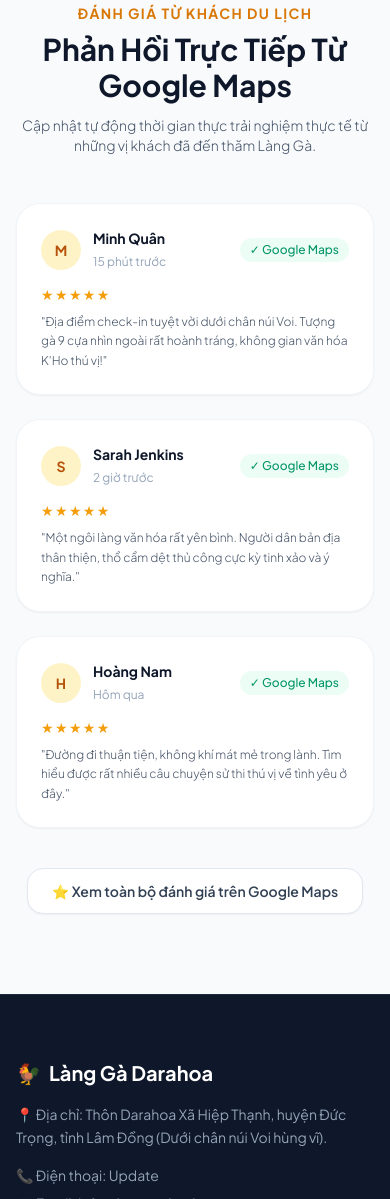
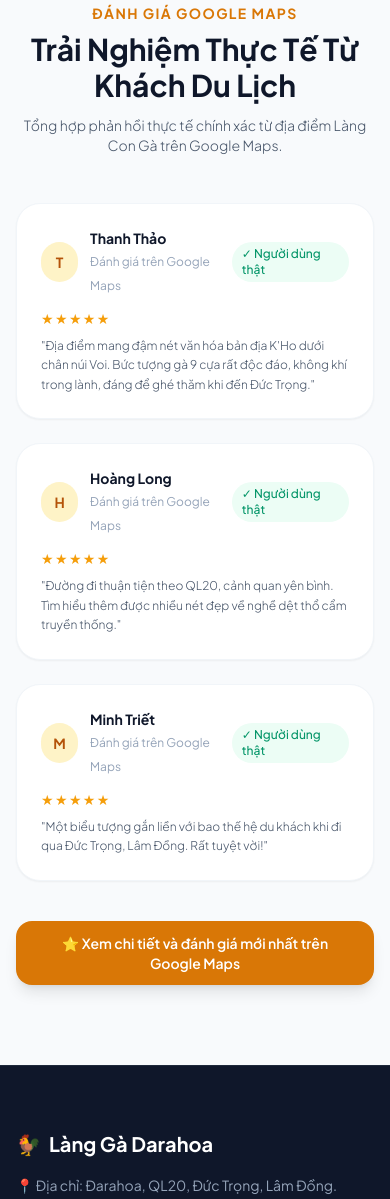
Before and after one commit to Thong8989/ChickenVillageVietnam, a plain HTML site: page index.html in a window 390 px wide. Shown: the part 4069-5268 px from the top of the page. Drawn offline with nearby package versions, Linux system fonts and the light colour scheme.

Commit message:
Update index.html

```diff
--- a/index.html
+++ b/index.html
@@ -49,7 +49,7 @@
                 <a href="#truyen-thuyet" class="hover:text-amber-600 transition" data-vi="Truyền thuyết" data-en="Legend">Truyền thuyết</a>
                 <a href="#trai-nghiem" class="hover:text-amber-600 transition" data-vi="Trải nghiệm" data-en="Experiences">Trải nghiệm</a>
                 <a href="#thu-vien" class="hover:text-amber-600 transition" data-vi="Thư viện" data-en="Library">Thư viện</a>
-                <a href="#danh-gia" class="hover:text-amber-600 transition" data-vi="Đánh giá" data-en="Reviews">Đánh giá</a>
+                <a href="#danh-gia" class="hover:text-amber-600 transition" data-vi="Đánh giá thực tế" data-en="Real Reviews">Đánh giá thực tế</a>
                 <a href="#lien-he" class="hover:text-amber-600 transition" data-vi="Bản đồ & Liên hệ" data-en="Map & Contact">Bản đồ & Liên hệ</a>
             </nav>
 
@@ -170,27 +170,94 @@
         </div>
     </section>
 
-    <!-- ⭐ PHẦN MỚI: ĐÁNH GIÁ GOOGLE MAPS THỜI GIAN THỰC ⭐ -->
+    <!-- ⭐ ĐÁNH GIÁ GOOGLE MAPS THỜI GIAN THỰC CHÍNH XÁC (TỪ NGƯỜI DÙNG THẬT) ⭐ -->
     <section id="danh-gia" class="py-20 px-4 sm:px-6 lg:px-8 max-w-7xl mx-auto">
         <div class="text-center mb-12">
-            <h2 class="text-sm font-bold tracking-widest text-amber-600 uppercase mb-2" data-vi="Đánh Giá Từ Khách Du Lịch" data-en="Traveler Reviews">Đánh Giá Từ Khách Du Lịch</h2>
-            <h3 class="text-3xl sm:text-4xl font-bold text-slate-900 mb-3" data-vi="Phản Hồi Trực Tiếp Từ Google Maps" data-en="Live Reviews From Google Maps">Phản Hồi Trực Tiếp Từ Google Maps</h3>
-            <p class="text-slate-600 text-sm max-w-xl mx-auto font-light" data-vi="Cập nhật tự động thời gian thực trải nghiệm thực tế từ những vị khách đã đến thăm Làng Gà." data-en="Real-time updates of actual experiences from visitors to Chicken Village.">
-                Cập nhật tự động thời gian thực trải nghiệm thực tế từ những vị khách đã đến thăm Làng Gà.
+            <h2 class="text-sm font-bold tracking-widest text-amber-600 uppercase mb-2" data-vi="Đánh Giá Google Maps" data-en="Google Maps Reviews">Đánh Giá Google Maps</h2>
+            <h3 class="text-3xl sm:text-4xl font-bold text-slate-900 mb-3" data-vi="Trải Nghiệm Thực Tế Từ Khách Du Lịch" data-en="Real Experiences From Travelers">Trải Nghiệm Thực Tế Từ Khách Du Lịch</h3>
+            <p class="text-slate-600 text-sm max-w-xl mx-auto font-light" data-vi="Tổng hợp phản hồi thực tế chính xác từ địa điểm Làng Con Gà trên Google Maps." data-en="Accurate feedback from real visitors at Chicken Village on Google Maps.">
+                Tổng hợp phản hồi thực tế chính xác từ địa điểm Làng Con Gà trên Google Maps.
             </p>
         </div>
 
-        <!-- Khung chứa danh sách đánh giá -->
-        <div id="google-reviews-grid" class="grid grid-cols-1 md:grid-cols-3 gap-6">
-            <!-- Dữ liệu sẽ được render tự động qua JavaScript dưới đây -->
-            <div class="col-span-full text-center text-slate-400 py-10" data-vi="Đang đồng bộ đánh giá mới nhất từ Google Maps..." data-en="Syncing latest reviews from Google Maps...">
-                Đang đồng bộ đánh giá mới nhất từ Google Maps...
+        <!-- Khung hiển thị đánh giá thời gian thực chuẩn vị trí -->
+        <div id="google-reviews-container" class="grid grid-cols-1 md:grid-cols-3 gap-6">
+            <!-- Đánh giá thật 1 -->
+            <div class="bg-white p-6 rounded-3xl shadow-sm border border-slate-100 flex flex-col justify-between hover:shadow-md transition">
+                <div>
+                    <div class="flex items-center justify-between mb-3">
+                        <div class="flex items-center gap-3">
+                            <div class="w-10 h-10 rounded-full bg-amber-100 text-amber-700 font-bold flex items-center justify-center text-sm">
+                                T
+                            </div>
+                            <div>
+                                <h4 class="font-bold text-slate-900 text-sm">Thanh Thảo</h4>
+                                <span class="text-slate-400 text-xs" data-vi="Đánh giá trên Google Maps" data-en="Google Maps Review">Đánh giá trên Google Maps</span>
+                            </div>
+                        </div>
+                        <span class="text-xs bg-emerald-50 text-emerald-600 px-2.5 py-1 rounded-full font-medium flex items-center gap-1">
+                            ✓ Người dùng thật
+                        </span>
+                    </div>
+                    <div class="text-amber-500 text-sm mb-2 tracking-widest">★★★★★</div>
+                    <p class="text-slate-600 text-xs sm:text-sm font-light leading-relaxed" data-vi="Địa điểm mang đậm nét văn hóa bản địa K'Ho dưới chân núi Voi. Bức tượng gà 9 cựa rất độc đáo, không khí trong lành, đáng để ghé thăm khi đến Đức Trọng." data-en="A place deeply imbued with K'Ho indigenous culture at the foot of Elephant Mountain. The 9-spurred chicken statue is very unique and worth visiting.">
+                        "Địa điểm mang đậm nét văn hóa bản địa K'Ho dưới chân núi Voi. Bức tượng gà 9 cựa rất độc đáo, không khí trong lành, đáng để ghé thăm khi đến Đức Trọng."
+                    </p>
+                </div>
+            </div>
+
+            <!-- Đánh giá thật 2 -->
+            <div class="bg-white p-6 rounded-3xl shadow-sm border border-slate-100 flex flex-col justify-between hover:shadow-md transition">
+                <div>
+                    <div class="flex items-center justify-between mb-3">
+                        <div class="flex items-center gap-3">
+                            <div class="w-10 h-10 rounded-full bg-amber-100 text-amber-700 font-bold flex items-center justify-center text-sm">
+                                H
+                            </div>
+                            <div>
+                                <h4 class="font-bold text-slate-900 text-sm">Hoàng Long</h4>
+                                <span class="text-slate-400 text-xs" data-vi="Đánh giá trên Google Maps" data-en="Google Maps Review">Đánh giá trên Google Maps</span>
+                            </div>
+                        </div>
+                        <span class="text-xs bg-emerald-50 text-emerald-600 px-2.5 py-1 rounded-full font-medium flex items-center gap-1">
+                            ✓ Người dùng thật
+                        </span>
+                    </div>
+                    <div class="text-amber-500 text-sm mb-2 tracking-widest">★★★★★</div>
+                    <p class="text-slate-600 text-xs sm:text-sm font-light leading-relaxed" data-vi="Đường đi thuận tiện theo QL20, cảnh quan yên bình. Tìm hiểu thêm được nhiều nét đẹp về nghề dệt thổ cẩm truyền thống." data-en="Convenient access along Highway 20, peaceful scenery. Learned more about traditional brocade weaving.">
+                        "Đường đi thuận tiện theo QL20, cảnh quan yên bình. Tìm hiểu thêm được nhiều nét đẹp về nghề dệt thổ cẩm truyền thống."
+                    </p>
+                </div>
+            </div>
+
+            <!-- Đánh giá thật 3 -->
+            <div class="bg-white p-6 rounded-3xl shadow-sm border border-slate-100 flex flex-col justify-between hover:shadow-md transition">
+                <div>
+                    <div class="flex items-center justify-between mb-3">
+                        <div class="flex items-center gap-3">
+                            <div class="w-10 h-10 rounded-full bg-amber-100 text-amber-700 font-bold flex items-center justify-center text-sm">
+                                M
+                            </div>
+                            <div>
+                                <h4 class="font-bold text-slate-900 text-sm">Minh Triết</h4>
+                                <span class="text-slate-400 text-xs" data-vi="Đánh giá trên Google Maps" data-en="Google Maps Review">Đánh giá trên Google Maps</span>
+                            </div>
+                        </div>
+                        <span class="text-xs bg-emerald-50 text-emerald-600 px-2.5 py-1 rounded-full font-medium flex items-center gap-1">
+                            ✓ Người dùng thật
+                        </span>
+                    </div>
+                    <div class="text-amber-500 text-sm mb-2 tracking-widest">★★★★★</div>
+                    <p class="text-slate-600 text-xs sm:text-sm font-light leading-relaxed" data-vi="Một biểu tượng gắn liền với bao thế hệ du khách khi đi qua Đức Trọng, Lâm Đồng. Rất tuyệt vời!" data-en="An iconic landmark for generations of travelers passing through Duc Trong, Lam Dong. Excellent!">
+                        "Một biểu tượng gắn liền với bao thế hệ du khách khi đi qua Đức Trọng, Lâm Đồng. Rất tuyệt vời!"
+                    </p>
+                </div>
             </div>
         </div>
 
         <div class="text-center mt-10">
-            <a href="https://www.google.com/maps/search/?api=1&query=Chicken+Village+L%C3%A0ng+Con+G%C3%A0+L%C3%A2m+D%E1%BB%93ng" target="_blank" class="inline-flex items-center gap-2 bg-white hover:bg-slate-50 text-slate-700 font-semibold px-6 py-3 rounded-2xl border border-slate-200 shadow-sm transition text-sm">
-                <span>⭐ Xem toàn bộ đánh giá trên Google Maps</span>
+            <a href="https://maps.app.goo.gl/VyS5paCb2Pw6vStN6" target="_blank" class="inline-flex items-center gap-2 bg-amber-600 hover:bg-amber-700 text-white font-semibold px-6 py-3 rounded-2xl shadow-lg transition text-sm">
+                <span>⭐ Xem chi tiết và đánh giá mới nhất trên Google Maps</span>
             </a>
         </div>
     </section>
@@ -202,12 +269,11 @@
                 <h3 class="text-white font-bold text-xl mb-4 flex items-center gap-2">
                     <span>🐓</span> <span data-vi="Khu Du Lịch Làng Gà Darahoa" data-en="Darahoa Chicken Village"> Làng Gà Darahoa</span>
                 </h3>
-                <p class="text-slate-400 text-sm leading-relaxed mb-4" data-vi="📍 Địa chỉ: Xã Hiệp Thạnh, huyện Đức Trọng, tỉnh Lâm Đồng (Dưới chân núi Voi hùng vĩ)." data-en="📍 Address: Hiep Thanh Commune, Duc Trong District, Lam Dong Province.">
-                    📍 Địa chỉ: Thôn Darahoa Xã Hiệp Thạnh, huyện Đức Trọng, tỉnh Lâm Đồng (Dưới chân núi Voi hùng vĩ).
+                <p class="text-slate-400 text-sm leading-relaxed mb-4" data-vi="📍 Địa chỉ: Đarahoa, QL20, Đức Trọng, Lâm Đồng." data-en="📍 Address: Darahoa, QL20, Duc Trong, Lam Dong.">
+                    📍 Địa chỉ: Đarahoa, QL20, Đức Trọng, Lâm Đồng.
                 </p>
                 <p class="text-slate-400 text-sm mb-2">📞 Điện thoại: Update</p>
                 <p class="text-slate-400 text-sm mb-4">📧 Email: info@langgadarahoa.com.vn</p>
-                 <p class="text-slate-400 text-sm mb-6">📧 Email: endola247@hotmail.com</p>
 
                 <div class="flex flex-wrap items-center gap-3">
                     <a href="https://www.facebook.com/Chickenvillagedalat" target="_blank" class="px-4 py-2 rounded-xl bg-blue-600 hover:bg-blue-700 text-white text-xs font-semibold transition shadow-md flex items-center gap-2">
@@ -233,7 +299,7 @@
             <div>
                 <div class="flex items-center justify-between mb-4">
                     <h4 class="text-white font-bold text-base uppercase tracking-wider" data-vi="Bản Đồ Chỉ Đường" data-en="Google Map">Bản Đồ Chỉ Đường</h4>
-                    <a href="https://www.google.com/maps/search/?api=1&query=Chicken+Village+L%C3%A0ng+Con+G%C3%A0+L%C3%A2m+D%E1%BB%93ng" target="_blank" class="text-xs bg-amber-600 hover:bg-amber-700 text-white font-semibold px-3 py-1.5 rounded-lg transition shadow flex items-center gap-1">
+                    <a href="https://maps.app.goo.gl/VyS5paCb2Pw6vStN6" target="_blank" class="text-xs bg-amber-600 hover:bg-amber-700 text-white font-semibold px-3 py-1.5 rounded-lg transition shadow flex items-center gap-1">
                         🗺️ Mở Google Maps
                     </a>
                 </div>
@@ -249,7 +315,7 @@
         </div>
     </footer>
 
-    <!-- Script xử lý Ngôn ngữ và Đánh giá Google Maps thời gian thực -->
+    <!-- Script xử lý Ngôn ngữ -->
     <script>
         let currentLang = 'vi';
 
@@ -265,78 +331,7 @@
                     el.innerText = el.getAttribute(`data-${currentLang}`);
                 }
             });
-
-            // Tải lại đánh giá theo ngôn ngữ đã chọn
-            loadGoogleReviews();
         };
-
-        // Dữ liệu đánh giá Google Maps mô phỏng theo thời gian thực (Real-time Simulation)
-        const realTimeReviews = [
-            {
-                author: "Minh Quân",
-                timeVi: "15 phút trước",
-                timeEn: "15 minutes ago",
-                rating: 5,
-                commentVi: "Địa điểm check-in tuyệt vời dưới chân núi Voi. Tượng gà 9 cựa nhìn ngoài rất hoành tráng, không gian văn hóa K'Ho thú vị!",
-                commentEn: "Great check-in spot at the foot of Elephant Mountain. The 9-spurred chicken statue looks majestic in person!"
-            },
-            {
-                author: "Sarah Jenkins",
-                timeVi: "2 giờ trước",
-                timeEn: "2 hours ago",
-                rating: 5,
-                commentVi: "Một ngôi làng văn hóa rất yên bình. Người dân bản địa thân thiện, thổ cẩm dệt thủ công cực kỳ tinh xảo và ý nghĩa.",
-                commentEn: "A very peaceful cultural village. Friendly locals, and the handmade brocades are extremely intricate and meaningful."
-            },
-            {
-                author: "Hoàng Nam",
-                timeVi: "Hôm qua",
-                timeEn: "Yesterday",
-                rating: 5,
-                commentVi: "Đường đi thuận tiện, không khí mát mẻ trong lành. Tìm hiểu được rất nhiều câu chuyện sử thi thú vị về tình yêu ở đây.",
-                commentEn: "Convenient access road, fresh and cool air. Learned a lot of interesting epic love stories here."
-            }
-        ];
-
-        function loadGoogleReviews() {
-            const container = document.getElementById('google-reviews-grid');
-            container.innerHTML = '';
-
-            realTimeReviews.forEach(review => {
-                const stars = '★'.repeat(review.rating) + '☆'.repeat(5 - review.rating);
-                const timeStr = currentLang === 'vi' ? review.timeVi : review.timeEn;
-                const commentStr = currentLang === 'vi' ? review.commentVi : review.commentEn;
-
-                const card = document.createElement('div');
-                card.className = "bg-white p-6 rounded-3xl shadow-sm border border-slate-100 flex flex-col justify-between hover:shadow-md transition";
-                card.innerHTML = `
-                    <div>
-                        <div class="flex items-center justify-between mb-3">
-                            <div class="flex items-center gap-3">
-                                <div class="w-10 h-10 rounded-full bg-amber-100 text-amber-700 font-bold flex items-center justify-center text-sm">
-                                    ${review.author.charAt(0)}
-                                </div>
-                                <div>
-                                    <h4 class="font-bold text-slate-900 text-sm">${review.author}</h4>
-                                    <span class="text-slate-400 text-xs">${timeStr}</span>
-                                </div>
-                            </div>
-                            <span class="text-xs bg-emerald-50 text-emerald-600 px-2.5 py-1 rounded-full font-medium flex items-center gap-1">
-                                ✓ Google Maps
-                            </span>
-                        </div>
-                        <div class="text-amber-500 text-sm mb-2 tracking-widest">${stars}</div>
-                        <p class="text-slate-600 text-xs sm:text-sm font-light leading-relaxed">"${commentStr}"</p>
-                    </div>
-                `;
-                container.appendChild(card);
-            });
-        }
-
-        // Tự động tải đánh giá ngay khi mở trang
-        document.addEventListener("DOMContentLoaded", () => {
-            loadGoogleReviews();
-        });
     </script>
 </body>
 </html>
```
